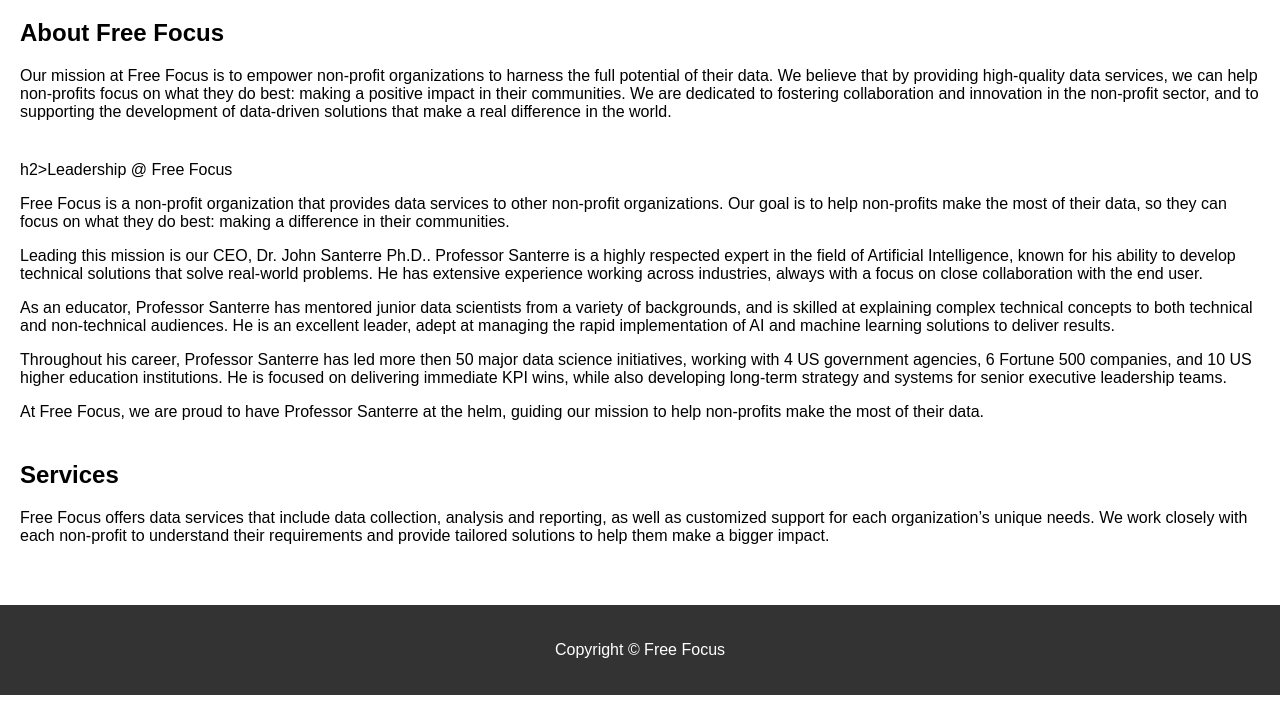
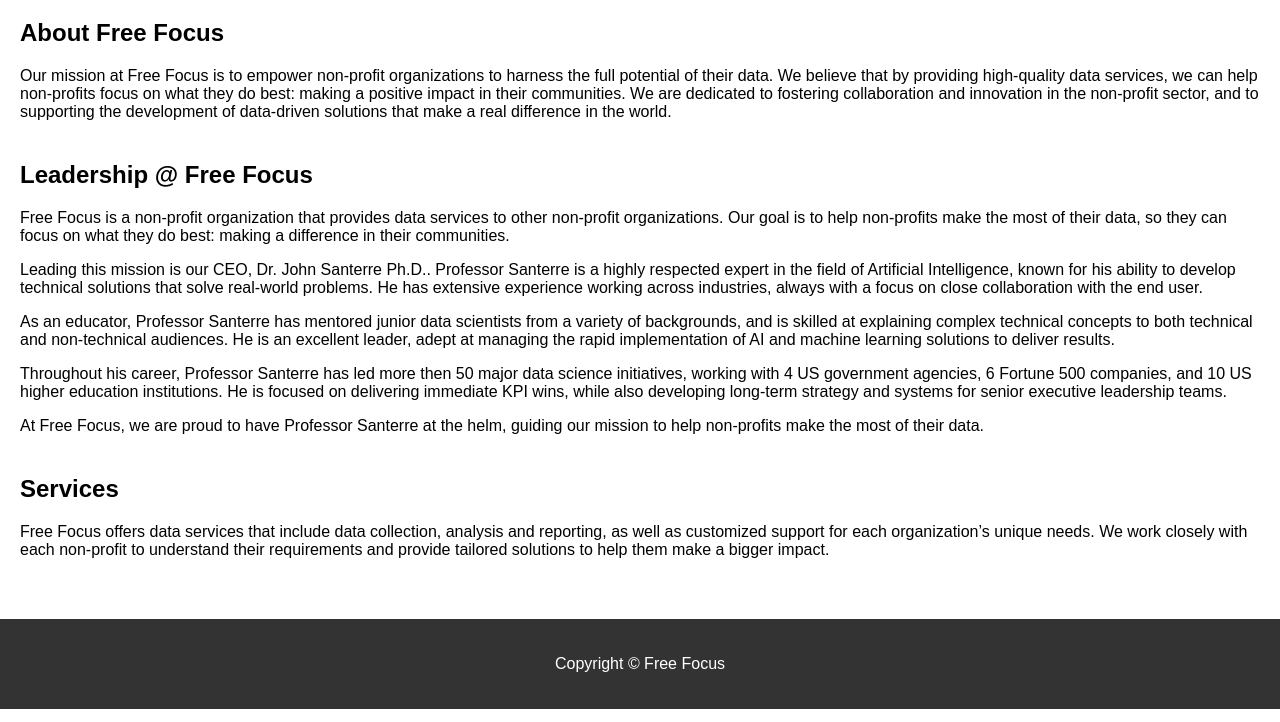
Before and after one commit to johnsanterre/FreeFocus, a plain HTML site: page index.html in a window 1280 px wide. Shown: the part 78-800 px from the top of the page. Drawn offline with Linux system fonts and the light colour scheme.

Commit message:
Update index.html

```diff
--- a/index.html
+++ b/index.html
@@ -21,7 +21,7 @@
       <p>Our mission at Free Focus is to empower non-profit organizations to harness the full potential of their data. We believe that by providing high-quality data services, we can help non-profits focus on what they do best: making a positive impact in their communities. We are dedicated to fostering collaboration and innovation in the non-profit sector, and to supporting the development of data-driven solutions that make a real difference in the world.</p>
     </section>
     <section id="leadership">
-      h2>Leadership @ Free Focus</h2>
+      <h2>Leadership @ Free Focus</h2>
       <p>Free Focus is a non-profit organization that provides data services to other non-profit organizations. Our goal is to help non-profits make the most of their data, so they can focus on what they do best: making a difference in their communities.</p>
       <p>Leading this mission is our CEO, Dr. John Santerre Ph.D.. Professor Santerre is a highly respected expert in the field of Artificial Intelligence, known for his ability to develop technical solutions that solve real-world problems. He has extensive experience working across industries, always with a focus on close collaboration with the end user.</p>
       <p>As an educator, Professor Santerre has mentored junior data scientists from a variety of backgrounds, and is skilled at explaining complex technical concepts to both technical and non-technical audiences. He is an excellent leader, adept at managing the rapid implementation of AI and machine learning solutions to deliver results.</p>
```
